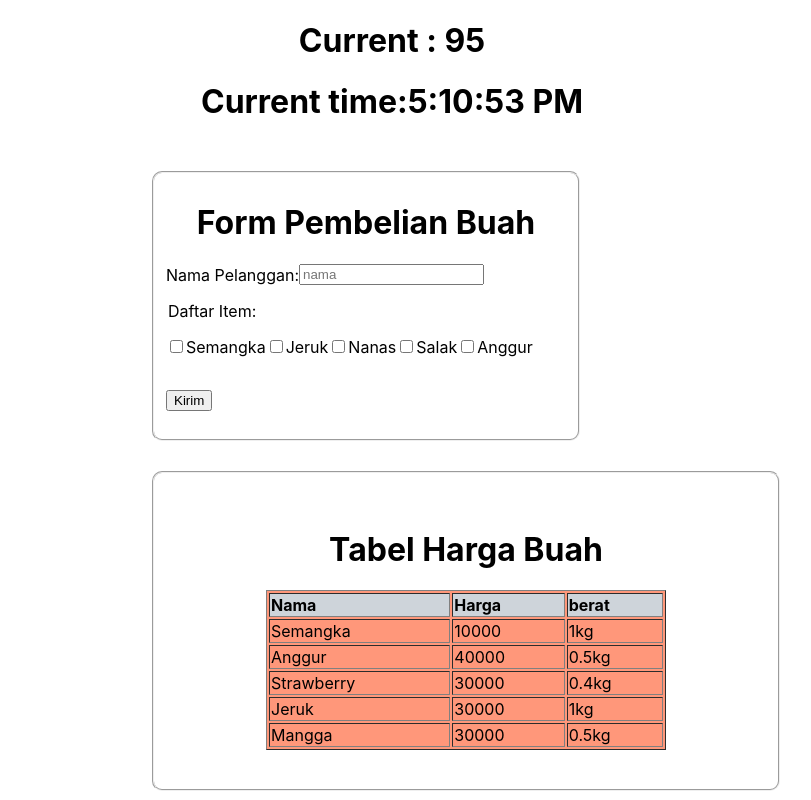
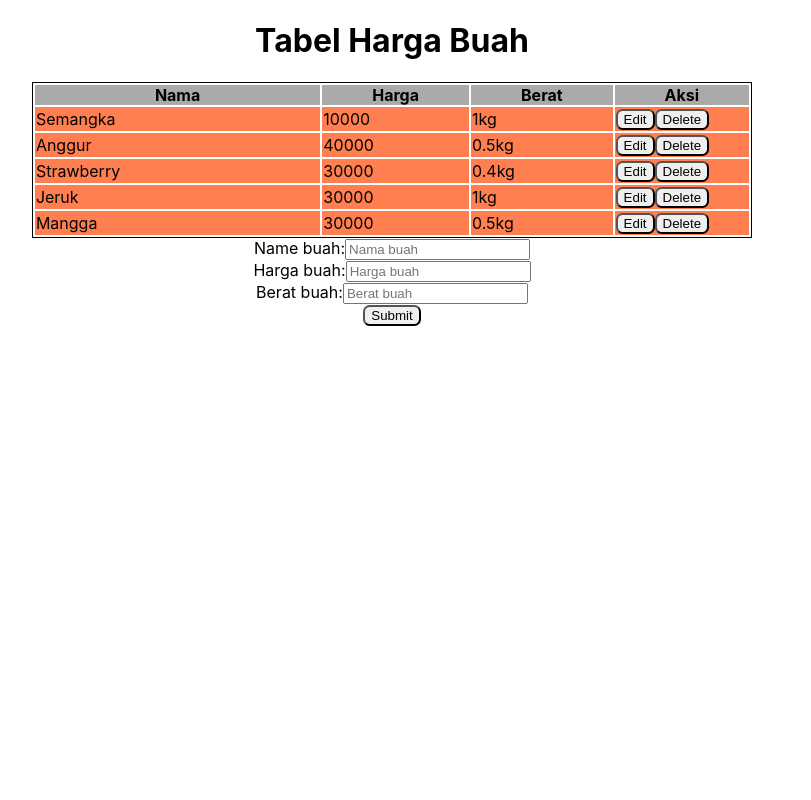
Before and after one commit to mochnurreza/sanbercode-reactjs-0820-2, a React (Create React App) app in the folder my-app9/: page / in a window 1280 px wide. Shown: the whole page, without its empty margins (248-1059 px from the left). Built offline with nearby package versions, Linux system fonts and the light colour scheme.

Commit message:
Tugas 12

```diff
--- a/my-app9/src/App.js
+++ b/my-app9/src/App.js
@@ -1,18 +1,19 @@
 import React from 'react';
 import './App.css';
-import Tugas9 from './tugas-9/Tugas9';
-import Tugas10 from './tugas-10/Tugas10';
-import Timer from './tugas-11/Timer'
-import Clock from './tugas-11/Clock'
-
+// import Tugas9 from './tugas-9/Tugas9';
+// import Tugas10 from './tugas-10/Tugas10';
+// import Timer from './tugas-11/Timer'
+// import Clock from './tugas-11/Clock'
+import List from './tugas-12/List'
 
 function App() {
   return (
     <div className="App">
-    <Tugas9 />
+    {/* <Tugas9 />
     <Tugas10 />
     <Timer startCount='100'/>
-    <Clock date={new Date()}/>
+    <Clock date={new Date()}/> */}
+    <List />
     </div>
   );
 }
--- /dev/null
+++ b/my-app9/src/tugas-12/List.css
@@ -0,0 +1,23 @@
+h1{
+    text-align: center;
+  }
+  table{
+    margin: auto;
+    border: black 1px solid;
+  }
+  table th:nth-child(1) {
+    padding: 0 120px;
+  }
+  table th {
+    background-color: #AAAAAA;
+    padding: 0 50px;
+  }
+  table td{
+    background-color: #FF7F50;
+  }
+  form{
+      text-align: center;
+  }
+  button{
+      border-radius: 5pt;
+  }
--- /dev/null
+++ b/my-app9/src/tugas-12/List.js
@@ -0,0 +1,131 @@
+import React,{Component} from 'react';
+import './List.css';
+
+
+  class List extends Component {
+
+    constructor(props){
+        super(props)
+        this.state ={
+            dataHargaBuah: [
+                {nama: "Semangka", harga: 10000, berat: 1000},
+                {nama: "Anggur", harga: 40000, berat: 500},
+                {nama: "Strawberry", harga: 30000, berat: 400},
+                {nama: "Jeruk", harga: 30000, berat: 1000},
+                {nama: "Mangga", harga: 30000, berat: 500}
+            ],
+            input:{
+              nama:"",
+              harga:"",
+              berat:""
+            },
+            index: -1
+        }
+        this.handleChange = this.handleChange.bind(this);
+        this.handleSubmit = this.handleSubmit.bind(this);
+        this.deleteDataBuah = this.deleteDataBuah.bind(this);
+      }
+
+      handleChange(event){
+        let input = {...this.state.input}
+        input[event.target.name] = event.target.value
+        this.setState({
+          input
+        })
+      }
+
+      editForm = (event) => {
+        let index = event.target.value
+        let buah = this.state.dataHargaBuah[index]
+        this.setState({ input:{
+          nama:buah.nama,
+          harga:buah.harga,
+          berat:buah.berat}, index})
+      }
+
+      deleteDataBuah(event){
+        let index= event.target.value
+        let newDataBuah = this.state.dataHargaBuah
+        let EditDaftarBuah = newDataBuah[this.state.index]
+        newDataBuah.splice(index, 1)
+        if(EditDaftarBuah !== undefined){
+          var newIndex = newDataBuah.findIndex((val)=>val===EditDaftarBuah)
+          this.setState({
+            dataHargaBuah:newDataBuah,
+            index:newIndex
+          })
+          }else{
+            this.setState({dataHargaBuah:newDataBuah})
+        }
+      }
+
+      handleSubmit(event){
+        event.preventDefault()
+        let input = this.state.input
+        if(input['nama'] && input['harga'] && input['berat']){
+          let newDaftarBuah = this.state.dataHargaBuah
+          let index = this.state.index
+          if(index===-1){
+            newDaftarBuah = [...newDaftarBuah,input]
+          }
+          else{
+            newDaftarBuah[index]=input
+          }
+          this.setState({
+            dataHargaBuah: newDaftarBuah,
+            input:{
+              nama:"",
+              harga:"",
+              berat:""
+            },
+            index: -1
+          })
+        }
+      }
+
+      render(){
+        return(
+          <>
+            <h1>Tabel Harga Buah</h1>
+            <table>
+              <thead>
+                <tr>
+                  <th>Nama</th>
+                  <th>Harga</th>
+                  <th>Berat</th>
+                  <th>Aksi</th>
+                </tr>
+              </thead>
+              <tbody>
+                  {
+                    this.state.dataHargaBuah.map((val, index)=>{
+                      return(
+                        <tr key={index}>
+                          <td>{val.nama}</td>
+                          <td>{val.harga}</td>
+                          <td>{val.berat/1000}kg</td>
+                          <td>
+                            <button value={index} onClick={this.editForm}>Edit</button>
+                            <button value={index} onClick={this.deleteDataBuah}>Delete</button>
+                          </td>
+                        </tr>
+                      )
+                    })
+                  }
+              </tbody>
+            </table>
+            <form onSubmit={this.handleSubmit}>
+            <label>Name buah:</label>
+            <input type="text" name='nama' value={this.state.input.nama} onChange={this.handleChange} placeholder="Nama buah" /> <br />
+            <label>Harga buah:</label>
+            <input type="text" name='harga' value={this.state.input.harga} onChange={this.handleChange} placeholder="Harga buah" /> <br />
+            <label>Berat buah:</label>
+            <input type="text" name='berat' value={this.state.input.berat} onChange={this.handleChange} placeholder="Berat buah" /> <br />
+            <button>Submit</button>
+            </form>
+          </>
+        )
+      }
+  }
+
+  export default List;
```
